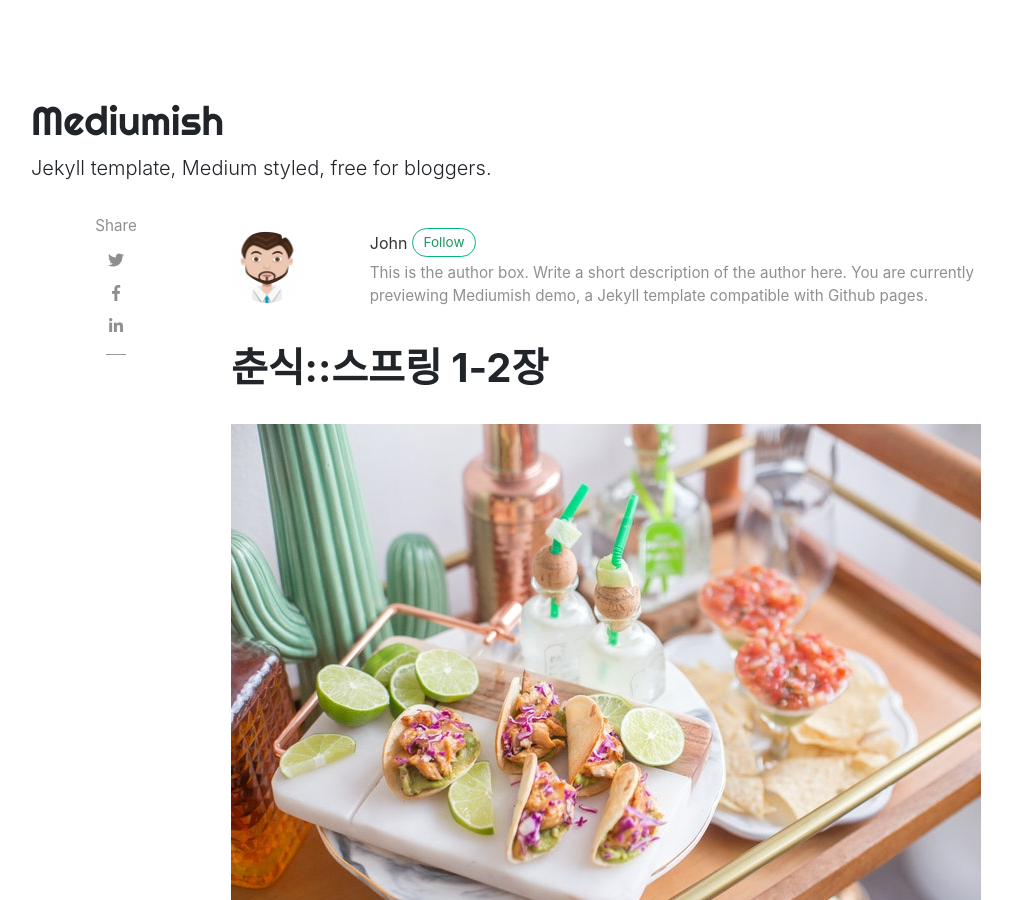
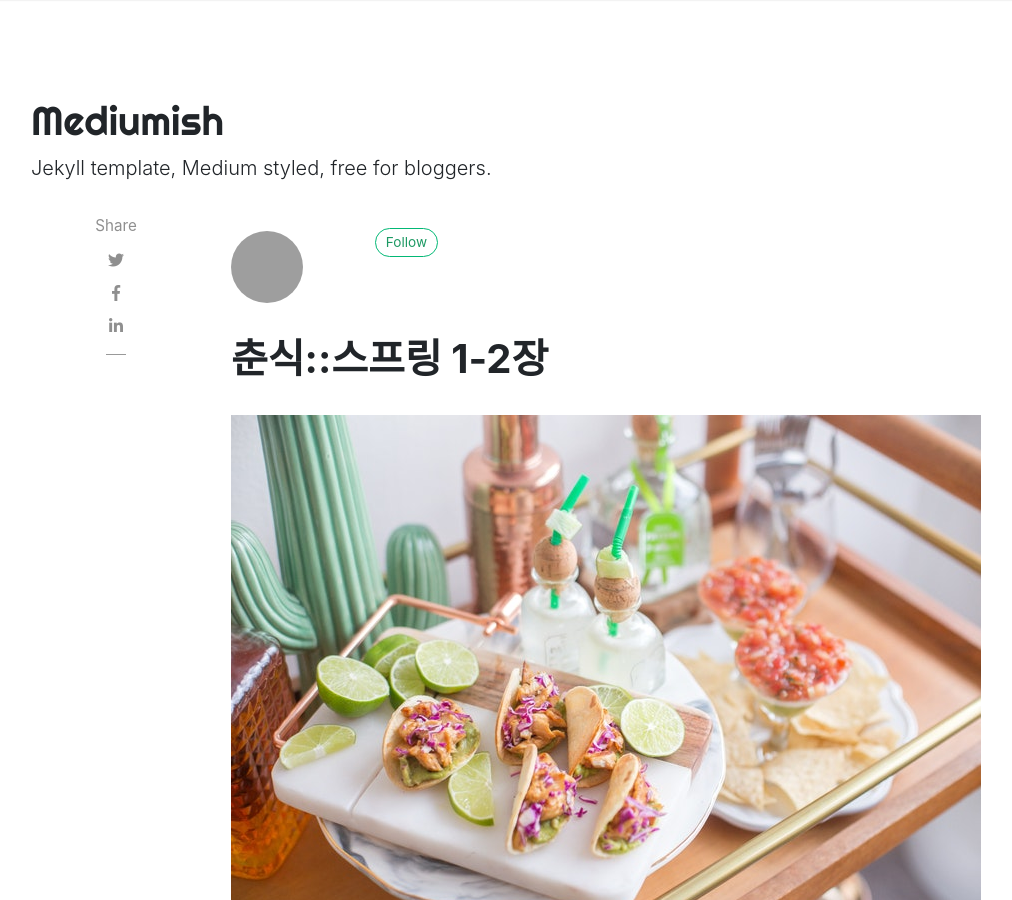
Before and after one commit to woowa-spring-five/woowa-spring-five.github.io, a Jekyll site: the page built from _posts/2021-06-19-choonsik-spring-chap01&02.md, in a window 1280 px wide and 900 px high. Shown: the whole window, without its empty margins (54-1066 px from the left). Built offline with Jekyll 4.4.1, drawn with Linux system fonts in a browser that asks for light colours; nearby versions of some CDN libraries; comment, search, counter and statistics services are not loaded; some of the changed lines change nothing that is shown; grey boxes are pictures that could not be loaded.

Commit message:
refactor: 사용되지 않을 작성자 예시 확인용 주석처리

```diff
--- a/_config.yml
+++ b/_config.yml
@@ -13,23 +13,23 @@ permalink: /:title/
 
 # Authors
 authors:
-  sal:
-    name: Sal
-    display_name: Sal
-    gravatar: e56154546cf4be74e393c62d1ae9f9d4
-    email: wowthemesnet@gmail.com
-    web: https://www.wowthemes.net
-    twitter: https://twitter.com/wowthemesnet
-    description: "Author of Mediumish, a Bootstrap Medium styled template available for WordPress, HTML, Ghost and Jekyll. You are currently previewing Jekyll template demo."
-  john:
-    name: John
-    display_name: John
-    avatar: 'assets/images/avatar.png'
-    gravatar: b1cc14991db7a456fcd761680bbc8f81
-    email: wowthemesnet@gmail.com
-    web: https://www.wowthemes.net
-    twitter: https://twitter.com/wowthemesnet
-    description: "This is the author box. Write a short description of the author here. You are currently previewing Mediumish demo, a Jekyll template compatible with Github pages."
+  # sal:
+  #   name: Sal
+  #   display_name: Sal
+  #   gravatar: e56154546cf4be74e393c62d1ae9f9d4
+  #   email: wowthemesnet@gmail.com
+  #   web: https://www.wowthemes.net
+  #   twitter: https://twitter.com/wowthemesnet
+  #   description: "Author of Mediumish, a Bootstrap Medium styled template available for WordPress, HTML, Ghost and Jekyll. You are currently previewing Jekyll template demo."
+  # john:
+  #   name: John
+  #   display_name: John
+  #   avatar: 'assets/images/avatar.png'
+  #   gravatar: b1cc14991db7a456fcd761680bbc8f81
+  #   email: wowthemesnet@gmail.com
+  #   web: https://www.wowthemes.net
+  #   twitter: https://twitter.com/wowthemesnet
+  #   description: "This is the author box. Write a short description of the author here. You are currently previewing Mediumish demo, a Jekyll template compatible with Github pages."
   pk:
     name: PK
     display_name: 피케이
```
